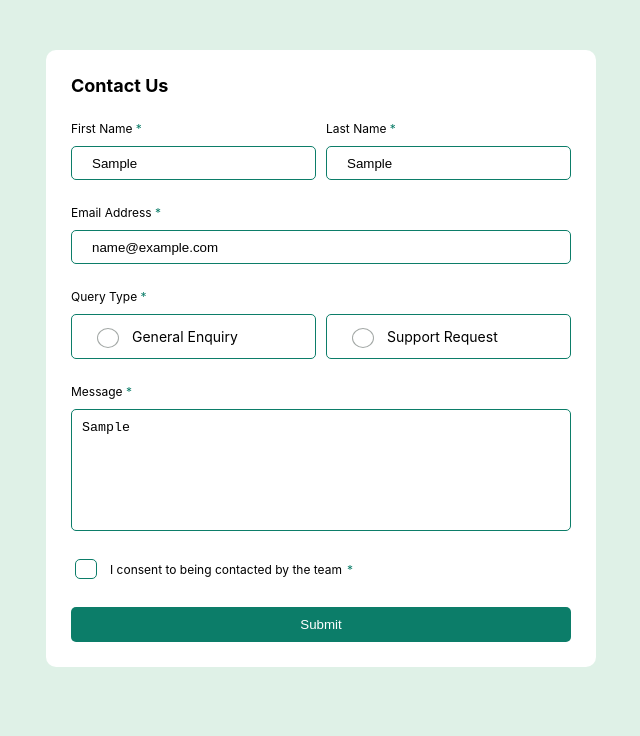
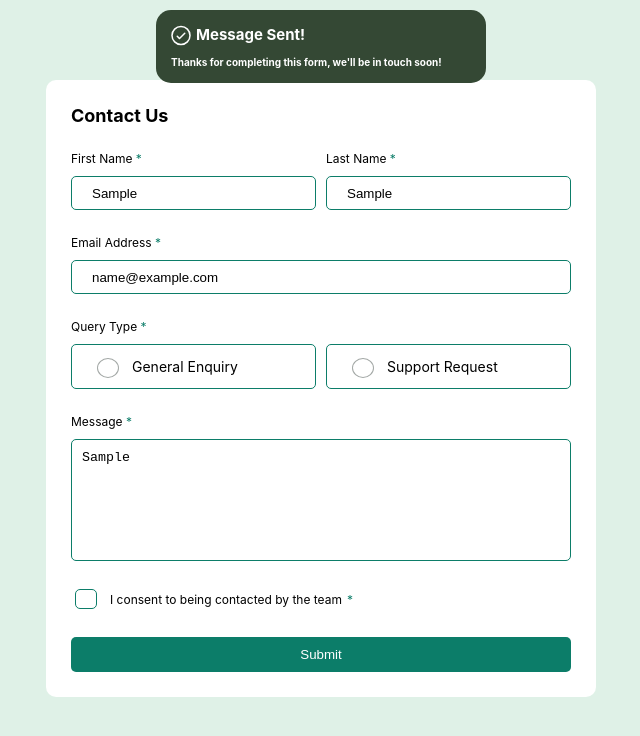
Before and after one commit to juliamazzoni/contact_form, a React (Create React App) app: page / in a window 1280 px wide. Both pictures are taken after typing "Sample", "Sample", "name@example.com", "Sample" into the empty fields and a click on the button "Submit". Shown: the top 736 px of the page, without its empty margins (319-959 px from the left). Built offline with nearby package versions, Linux system fonts and the light colour scheme.

Commit message:
add seccess message toast

```diff
--- a/src/App.css
+++ b/src/App.css
@@ -10,9 +10,39 @@ body {
   padding: 0;
 }
 
-.container {
+.toast {
+  background-color: rgb(52, 72, 52);
+  margin:  auto;
+  width: 300px;
+  border-radius: 15px;
+  position: fixed;
+  left: 50%;
+  top: 10px;
+  transform: translate(-50%);
+  padding: 15px;
+  color: #fff;
+  display: grid;
+  gap: 10px;
+}
+
+.toast h4,
+.toast h5 {
+  margin: 0;
+}
+
+.toast h5 {
+  font-size: 10px;
+}
+
+.icon-message {
+  display: flex;
+  gap: 5px;
+  font-size: 15px;
+}
+
+.form-container {
   width: 500px;
-  margin: 50px auto;
+  margin: 80px auto;
   padding: 25px;
   background-color: #fff;
   border-radius: 10px;
@@ -20,7 +50,7 @@ body {
   gap: 25px;
 }
 
-.container h1 {
+.form-container h1 {
   font-size: 18px;
   margin: 0;
 }
--- a/src/App.js
+++ b/src/App.js
@@ -1,11 +1,18 @@
 
+import { useState } from 'react';
 import './App.css';
 import { ContactForm } from './ContactForm';
+import { Toast } from './Toast';
 
 function App() {
+  const [messageSent, setMessageSent] = useState(false)
+
   return (
     <div>
-      <ContactForm />
+        {messageSent === true && <Toast />}
+      <div>
+        <ContactForm setMessageSent={setMessageSent} />
+      </div>
     </div>
   );
 }
--- a/src/ContactForm.jsx
+++ b/src/ContactForm.jsx
@@ -1,12 +1,12 @@
 import { useState } from "react";
 
-export const ContactForm = () => {
+export const ContactForm = ({setMessageSent}) => {
 
   const [radioOption, setRadioOption] = useState('')
 
-
   const handleSubmit = (e) => {
     e.preventDefault();
+    setMessageSent(true)
     console.log('its working')
   }
 
@@ -18,10 +18,10 @@ export const ContactForm = () => {
     setRadioOption('support')
   }
 
-
-
   return (
     <div className="container">
+     <div className="form-container">
+
       <h1>Contact Us</h1>
 
         <form action="submit" onSubmit={handleSubmit} className="form">
@@ -69,5 +69,7 @@ export const ContactForm = () => {
 
         </form>
       </div>
+    </div>
+
   )
 }
--- /dev/null
+++ b/src/Toast.jsx
@@ -0,0 +1,12 @@
+
+export const Toast = () => {
+  return (
+    <div className="toast">
+    <div className="icon-message">
+      <img src="assets/images/icon-success-check.svg" alt="" />
+      <h4>Message Sent!</h4>
+    </div>
+    <h5>Thanks for completing this form, we'll be in touch soon!</h5>
+  </div>
+  )
+}
```
Lines whose indentation alone changed are shown as unchanged.
